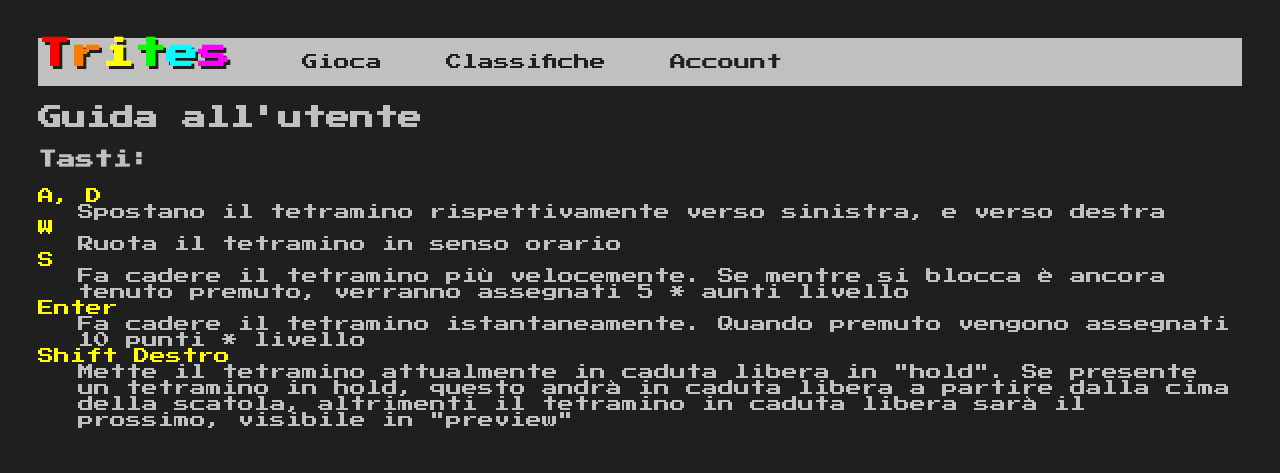
After one commit to balpie/tritesWebApp, a PHP site: page /php/homepage.php in a window 1280 px wide. The commit adds this page. Shown: the top 473 px of the page. Run offline with PHP 8.4, Linux system fonts and the light colour scheme.

Commit message:
Aggiunto manuale utente

```diff
--- a/css/style.css
+++ b/css/style.css
@@ -1,3 +1,5 @@
+/*COMMON STYLES*/
+
 html
 {
     display:flex;
@@ -13,17 +15,17 @@ h1{
     margin: 0;
 }
 
-main
-{
-    flex-direction: row;
-    display: flex;
-    flex-direction: row;
-}
-
 nav{
     display: flex;
     flex-direction: row;
     margin-left: 0;
+    background-color: #c0c0c0;
+    color: #201f1f
+}
+
+a, a:visited{
+    color: #201f1f;
+    text-decoration: none;
 }
 
 p{
@@ -47,6 +49,24 @@ body{
     flex-direction: column;
 }
 
+
+h1{
+    text-align: center;
+    text-shadow: 3px 3px 0 #201f1f;
+}
+/*MANUALE UTENTE*/
+dt{
+    color: yellow;
+}
+
+/*STILI GIOCO*/
+main
+{
+    flex-direction: row;
+    display: flex;
+    flex-direction: row;
+}
+
 #gameContainer
 {
     display: flex;
@@ -62,12 +82,11 @@ body{
     height: 1.2em;
     width: 1.2em;
 }
+
 #Hold .cell{
     height: 1em;
     width: 1em;
 }
-
-
 
 #Livello{
     color: yellow;
@@ -83,11 +102,6 @@ button{
     display: block;
     width: fit-content;
     height: 30px;
-}
-
-h1{
-    text-align: center;
-    text-shadow: 3px 3px 0 #c0c0c0;
 }
 
 button:hover{
@@ -125,6 +139,7 @@ table#GameStats{
     margin-top: 5em;
     text-align: left;
 }
+
 th{
     padding-right: 20px;
     text-align: left;
@@ -141,6 +156,7 @@ td{
 .StatusSconfitta{
     color: red
 }
+
 .StatusNuovoLivello{
     color: yellow;
 }
@@ -180,36 +196,36 @@ td{
 
 
 span.I{
-    background-color: #201f1f;
+    background-color: #c0c0c0;
     color: rgb(255, 123, 0);
 }
 
 span.L{
-    background-color: #201f1f;
+    background-color: #c0c0c0;
     color: blue;
 }
 
 span.J{
-    background-color: #201f1f;
+    background-color: #c0c0c0;
     color: rgb(255, 0, 255);
 }
 
 span.T{
-    background-color: #201f1f;
+    background-color: #c0c0c0;
     color: yellow;
 }
 
 span.O{
-    background-color: #201f1f;
+    background-color: #c0c0c0;
     color: red;
 }
 
 span.Z{
-    background-color: #201f1f;
+    background-color: #c0c0c0;
     color: rgb(0, 255, 0);
 }
 
 span.S{
-    background-color: #201f1f;
+    background-color: #c0c0c0;
     color: rgb(0, 255, 255);
 }
--- a/js/script.js
+++ b/js/script.js
@@ -187,7 +187,6 @@ function bloccaTetra(t)
     {
         if(c.riga == BOARDHIDDENROWS)
         { // caso sconfitta
-            document.getElementById("Status").innerText = "Hai perso :(";
             scriviStatus("Hai perso :(", STATUS_SCONFITTA);
             terminaPartita();
         }
@@ -200,11 +199,13 @@ function bloccaTetra(t)
 
 function scriviStatus(msg, color)
 {
+    console.log(`Stato prima: ${document.getElementById("Status").className}`)
     if(color !== "")
     {
-        document.getElementById("Status").classList.add(color);
+        document.getElementById("Status").className = color;
     }
     document.getElementById("Status").innerText = msg;
+    console.log(`Stato dopo: ${document.getElementById("Status").className}`)
 }
 
 function pulisciBoard(brd)
--- /dev/null
+++ b/php/homepage.php
@@ -0,0 +1,62 @@
+<!DOCTYPE html>
+
+<html lang="it">
+    <head>
+        <meta charset="utf-8">
+        <meta name="author" content="Pietro Balestri">
+        <link rel="stylesheet" href="../css/style.css">
+        <link rel="preconnect" href="https://fonts.googleapis.com">
+        <link rel="preconnect" href="https://fonts.gstatic.com" crossorigin>
+        <link href="https://fonts.googleapis.com/css2?family=Press+Start+2P&display=swap" rel="stylesheet">
+        <title>Trites</title>
+    </head>
+    <body>
+        <nav>
+            <h1>
+                <a href="homepage.php">
+                <span class="O">T</span><span class="I">r</span><span class="T">i</span><span class="Z">t</span><span class="S">e</span><span class="J">s</span>
+                <a>
+            </h1>
+            <ul>
+                <li><a href="../index.php">Gioca</a></li>
+                <li><a href="classifiche.php">Classifiche</a></li>
+                <li><a href="login.php">Account</a></li>
+            </ul>
+        </nav>
+        <main>
+            <article>
+                <h2>Guida all'utente</h2>
+                <h3>Tasti: </h3>
+                <p>
+                    <dl class="UserGuide">
+                        <dt>A, D</dt>
+                            <dd>
+                                Spostano il tetramino rispettivamente verso sinistra, e verso destra
+                            </dd>
+                        <dt>W</dt>
+                            <dd>
+                                Ruota il tetramino in senso orario
+                            </dd>
+                        <dt>S</dt>
+                            <dd>
+                                Fa cadere il tetramino più velocemente.
+                                Se mentre si blocca è ancora tenuto premuto, verranno assegnati 5 * aunti livello
+                            </dd>
+                        <dt>Enter</dt>
+                            <dd>
+                                Fa cadere il tetramino istantaneamente. Quando premuto vengono assegnati 10
+                                punti * livello
+                            </dd>
+                        <dt>Shift Destro</dt>
+                            <dd>
+                                Mette il tetramino attualmente in caduta libera in "hold". Se
+                                presente un tetramino in hold, questo andrà in caduta libera a
+                                partire dalla cima della scatola, altrimenti il tetramino in caduta libera
+                                sarà il prossimo, visibile in "preview"
+                            </dd>
+                    </dl>
+                </p>
+            </article>
+        </main>
+    </body>
+</html>
```
Also changed, not shown: index.php (+4 -5 lines).
